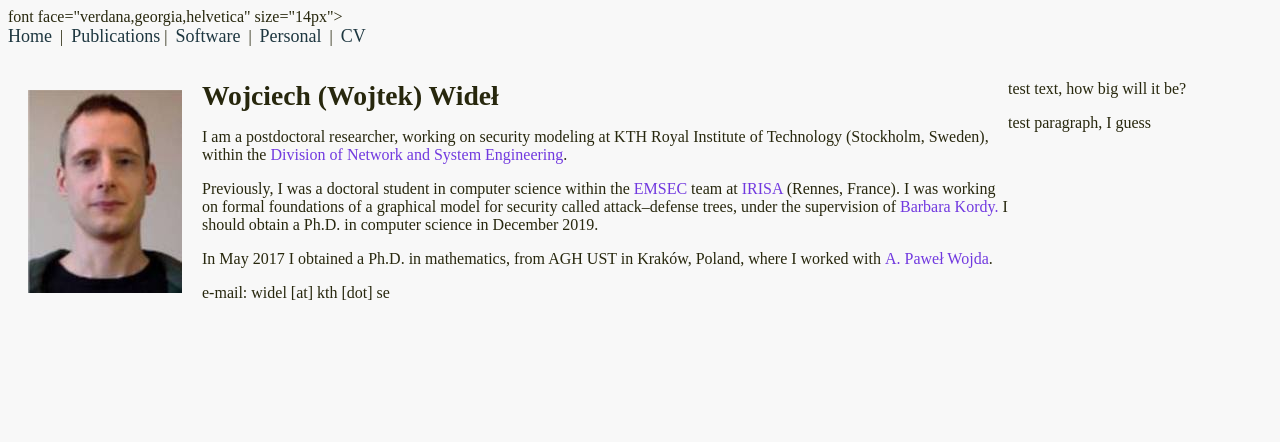
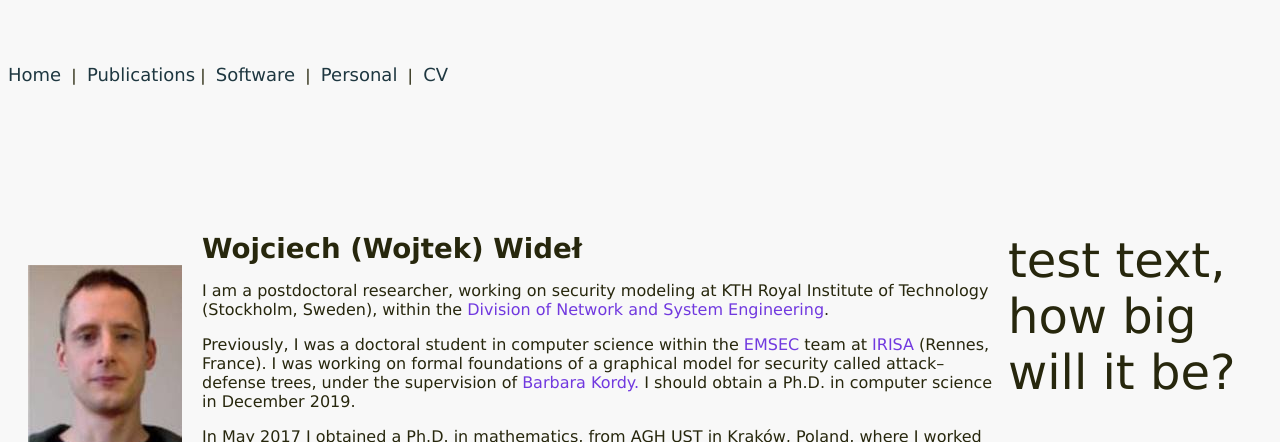
Before and after one commit to wwidel/wwidel.github.io, a plain HTML site: page index.html in a window 1280 px wide. Shown: the top 442 px of the page. Drawn offline with Linux system fonts and the light colour scheme.

Commit message:
Update index.html

```diff
--- a/index.html
+++ b/index.html
@@ -26,7 +26,7 @@
 <body
  style="background-color: rgb(248, 248, 248); color: rgb(39, 39, 13);"
  alink="#7139df" link="#7139df" vlink="#7139df">
-font face="verdana,georgia,helvetica" size="14px">
+<font face="verdana,georgia,helvetica" size="14px">
 
 
   <br>
```
